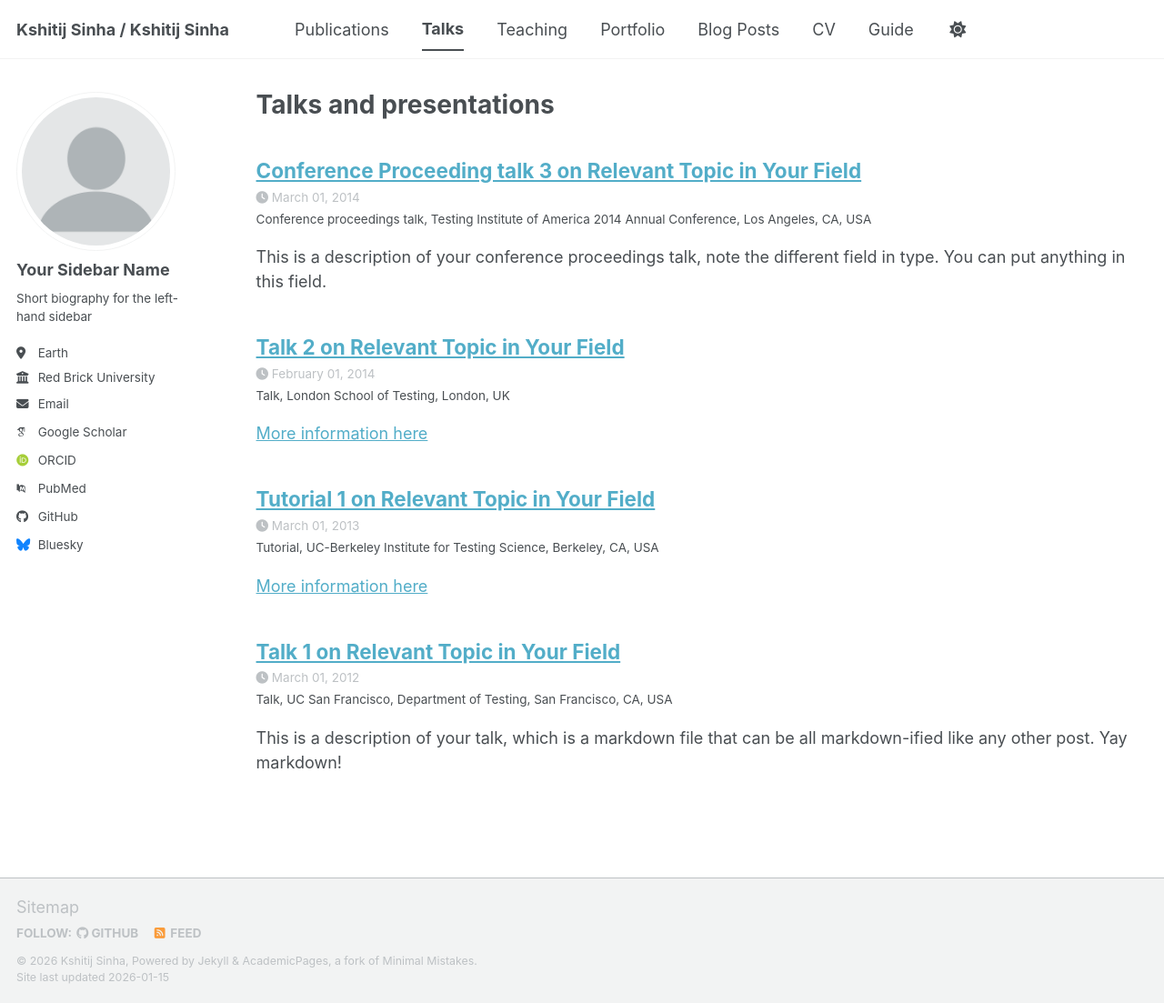
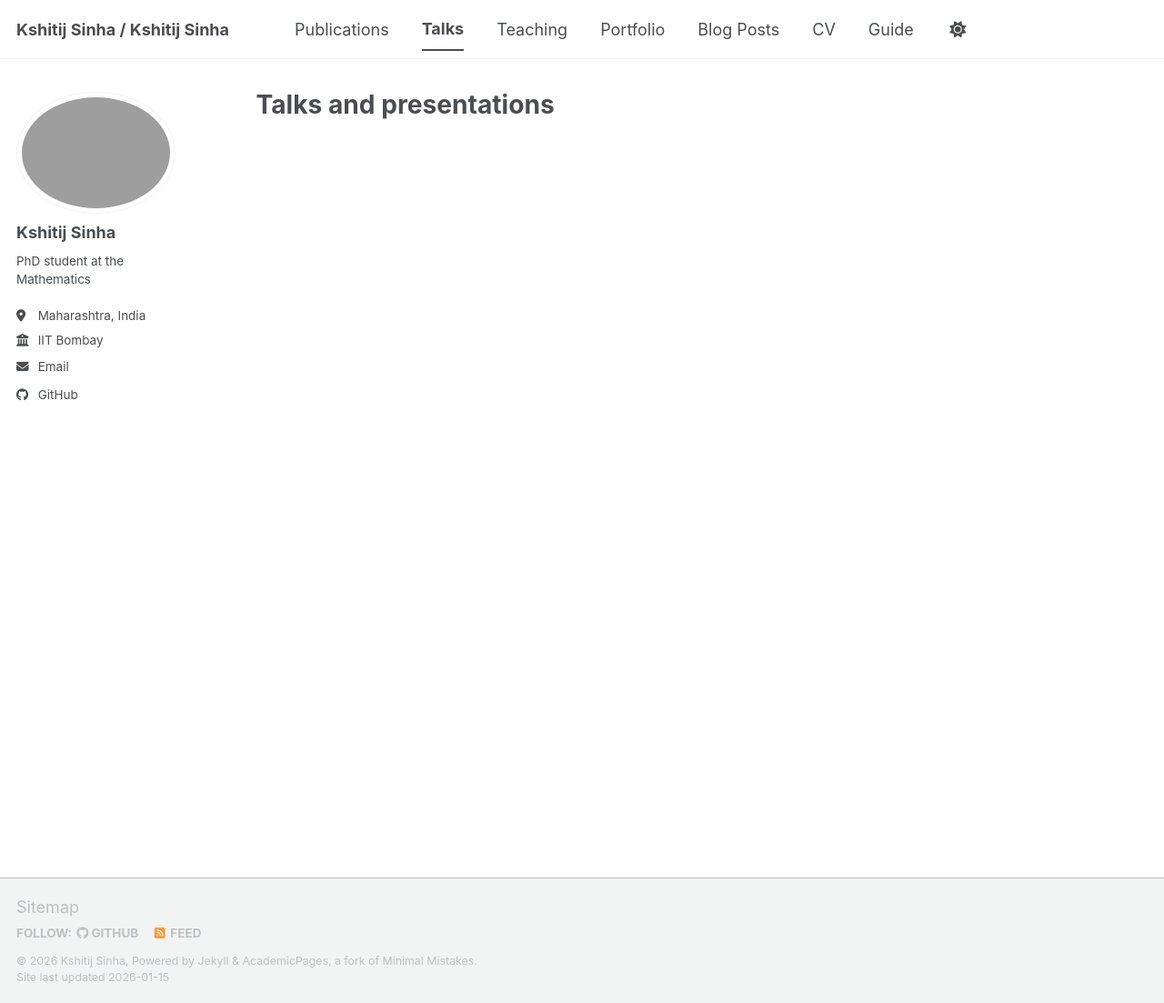
Before and after one commit to kshitijs21/kshitijs21.github.io, a Jekyll site: the page built from _pages/talks.html, in a window 1280 px wide and 1103 px high. Shown: the whole window at 91% size. Built offline with Jekyll 4.4.1, drawn with Linux system fonts in a browser that asks for light colours; some web fonts are replaced; a script bundle is joined from its source files by our own code; library files that are not in the unit come from our copies; some of the changed lines change nothing that is shown.

Commit message:
Update _config.yml

```diff
--- a/_config.yml
+++ b/_config.yml
@@ -27,64 +27,23 @@ email: "23d0781@iitb.ac.in"
 #               Additional customization can be done by editing /_includes/author-profile.html
 author:
   # Biographic information
-  avatar           : "profile.png"
-  name             : "Your Sidebar Name"
+  #avatar           : "profile.png"
+  name             : "Kshitij Sinha"
   pronouns         : # example: "she/her"
-  bio              : "Short biography for the left-hand sidebar"
-  location         : "Earth"
-  employer         : "Red Brick University"
-  uri              : # URL
-  email            : "none@example.org"
+  bio              : "PhD student at the Mathematics"
+  location         : "Maharashtra, India"
+  employer         : "IIT Bombay"
+  #uri              : # URL
+  email            : "23d0781@iitb.ac.in"
 
-  # Academic websites
-  academia         : # URL
-  arxiv            : # URL - Update with the correct link to your profile
-  googlescholar    : "https://scholar.google.com/citations?user=PS_CX0AAAAAJ"
-  inspire-hep      : # URL
-  impactstory      : # URL
-  orcid            : "https://orcid.org/yourorcidurl"
-  semantic         : # URL
-  ssrn             : # URL
-  pubmed           : "https://www.ncbi.nlm.nih.gov/pubmed/?term=john+snow"
-  researchgate     : # URL
-  scopus           : # URL
-  zotero           : # URL
 
 
   # Repositories and software development
-  bitbucket        : # Username - Update with your username on the site
-  codepen          : # Username
-  dribbble         : # Username
-  github           : "academicpages"
-  kaggle           : # Username
-  stackoverflow    : # User number or user number and name (i.e., use "1" or "1/jeff-atwood")
 
-  # Social media
-  artstation       : # Username
-  bluesky          : "bsky.app" # Replace this with you Bluesky username
-  facebook         : # Username
-  flickr           : # Username
-  foursquare       : # Username
-  goodreads        : # Username
-  google_plus      : # Username
-  keybase          : # Username
-  instagram        : # Username
-  lastfm           : # Username
-  linkedin         : # Username
-  mastodon         : # URL
-  medium           : # URL
-  pinterest        : # Username
-  soundcloud       : # Username
-  steam            : # Username
-  telegram         : # URL
-  tumblr           : # Username
-  twitter          : # Username for X / Twitter
-  vine             : # Username
-  weibo            : # Username
-  wikipedia        : # Username
-  xing             : # Username
-  youtube          : # Username
-  zhihu            : # Username
+  github           : "kshitijs21.github.io"
+
+
+
 
 # Publication Category - The following the list of publication categories and their headings
 publication_category:
@@ -95,73 +54,10 @@ publication_category:
   conferences:
     title: 'Conference Papers'
 
-# Site Settings
-teaser                   :  # filename of teaser fallback teaser image placed in /images/ for social media previews
-breadcrumbs              : false # true, false (default)
-words_per_minute         : 160
-future                   : true
-read_more                : "disabled" # if enabled, adds "Read more" links to excerpts
-talkmap_link             : false      #change to true to add link to talkmap on talks page
-comments:
-  provider               : # false (default), "disqus", "discourse", "facebook", "google-plus", "staticman", "custom"
-  disqus:
-    shortname            :
-  discourse:
-    server               : # https://meta.discourse.org/t/embedding-discourse-comments-via-javascript/31963 , e.g.: meta.discourse.org
-  facebook:
-    appid                :
-    num_posts            : # 5 (default)
-    colorscheme          : # "light" (default), "dark"
-staticman:
-  allowedFields          : ['name', 'email', 'url', 'message']
-  branch                 : "gh-pages" # "master", "gh-pages"
-  commitMessage          : "New comment."
-  filename               : comment-{@timestamp}
-  format                 : "yml"
-  moderation             : true
-  path                   : "_data/comments/{options.slug}"
-  requiredFields         : ['name', 'email', 'message']
-  transforms:
-    email                : "md5"
-  generatedFields:
-    date:
-      type               : "date"
-      options:
-        format           : "iso8601" # "iso8601" (default), "timestamp-seconds", "timestamp-milliseconds"
-atom_feed:
-  hide                   : false     # change to true to hide the RSS feed in the footer
-  path                   : # blank (default) uses feed.xml
 
 
-# SEO Related
-google_site_verification :
-bing_site_verification   :
-alexa_site_verification  :
-yandex_site_verification :
 
 
-# Social Sharing
-twitter:
-  username               : &twitter
-facebook:
-  username               :
-  app_id                 :
-  publisher              :
-og_image                 :  # Social media default site image
-og_description           :  # Social media default site image description
-# For specifying social profiles
-# - https://developers.google.com/structured-data/customize/social-profiles
-social:
-  type                   : # Person or Organization (defaults to Person)
-  name                   : # If the user or organization name differs from the site's name
-  links: # An array of links to social media profiles
-
-
-# Analytics
-analytics:
-  provider               :  "false" # false (default), "google", "google-universal", "google-analytics-4", "custom"
-  google:
-    tracking_id          :
 
 
 # Reading Files
@@ -222,21 +118,6 @@ kramdown:
   smart_quotes: lsquo,rsquo,ldquo,rdquo
   enable_coderay: false
 
-
-# These settings control the types of collections used by the template
-collections:
-  teaching:
-    output: true
-    permalink: /:collection/:path/
-  publications:
-    output: true
-    permalink: /:collection/:path/
-  portfolio:
-    output: true
-    permalink: /:collection/:path/
-  talks:
-    output: true
-    permalink: /:collection/:path/
 
 
 # These settings control how pages and collections are included in the site
```
